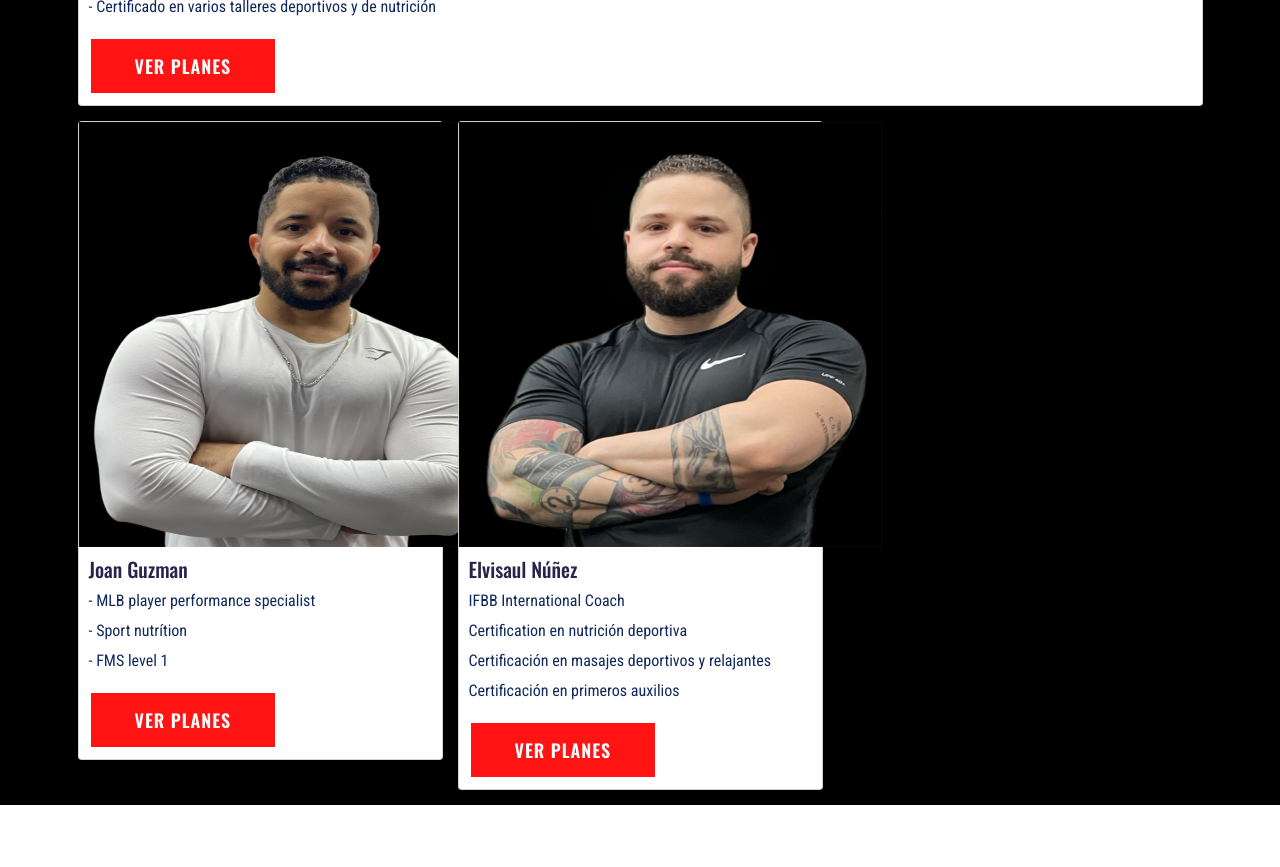
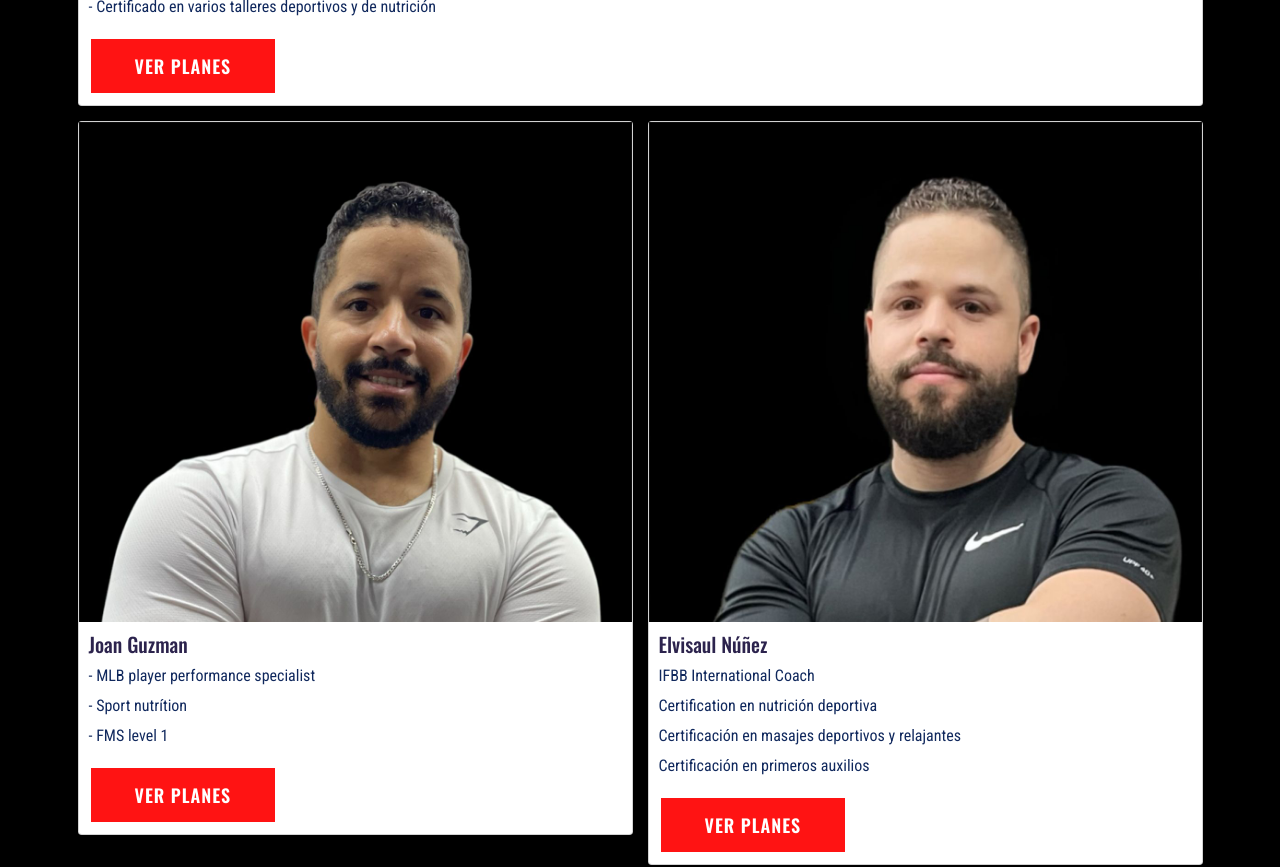
Before and after one commit to masterfermin02/cristal-page, a Next.js app: page / in a window 1280 px wide. Shown: the part 2980-3847 px from the top of the page. Built offline with nearby package versions, Linux system fonts and the light colour scheme.

Commit message:
Fix issue with the our team component

```diff
--- a/app/Components/OurTeam.tsx
+++ b/app/Components/OurTeam.tsx
@@ -98,15 +98,19 @@ const TeamSection = () => {
                     </div>
                 </div>
                 <div className="row pt-4">
-                    <div className="col-4">
+                    <div className="col">
                         <div className="card shadow-sm">
+                            <div style={{ maxHeight: '500px', overflow: 'hidden' }}>
                                 <Image
                                         src="/../assets/img/team/joan-2.jpeg"
                                         alt="Yoedy coach"
-                                    width={423}
-                                    height={425}
+                                        width={223}
+                                        height={225}
+                                        layout='responsive'
+                                        objectFit='cover'
                                         sizes="(max-width: 423px) 100vw, 33vw"
                                     />
+                            </div>
                             <div className="card-body">
                                 <h2>Joan Guzman</h2>
                                 <p className="card-text">
@@ -124,15 +128,18 @@ const TeamSection = () => {
                             </div>
                         </div>
                     </div>
-                    <div className="col-4">
+                    <div className="col">
                         <div className="card shadow-sm">
+                            <div style={{ maxHeight: '500px', overflow: 'hidden' }}>
                                 <Image
                                         src="/../assets/img/team/elvissaul.jpeg"
                                         alt="Yoedy coach"
-                                    width={423}
-                                    height={425}
-                                    sizes="(max-width: 423px) 100vw, 33vw"
+                                        width={223}
+                                        height={225}
+                                        layout='responsive'
+                                        objectFit='cover'
                                     />
+                            </div>
                             <div className="card-body">
                                 <h2>Elvisaul Núñez</h2>
                                 <p className="card-text">
```
Lines whose indentation alone changed are shown as unchanged.
